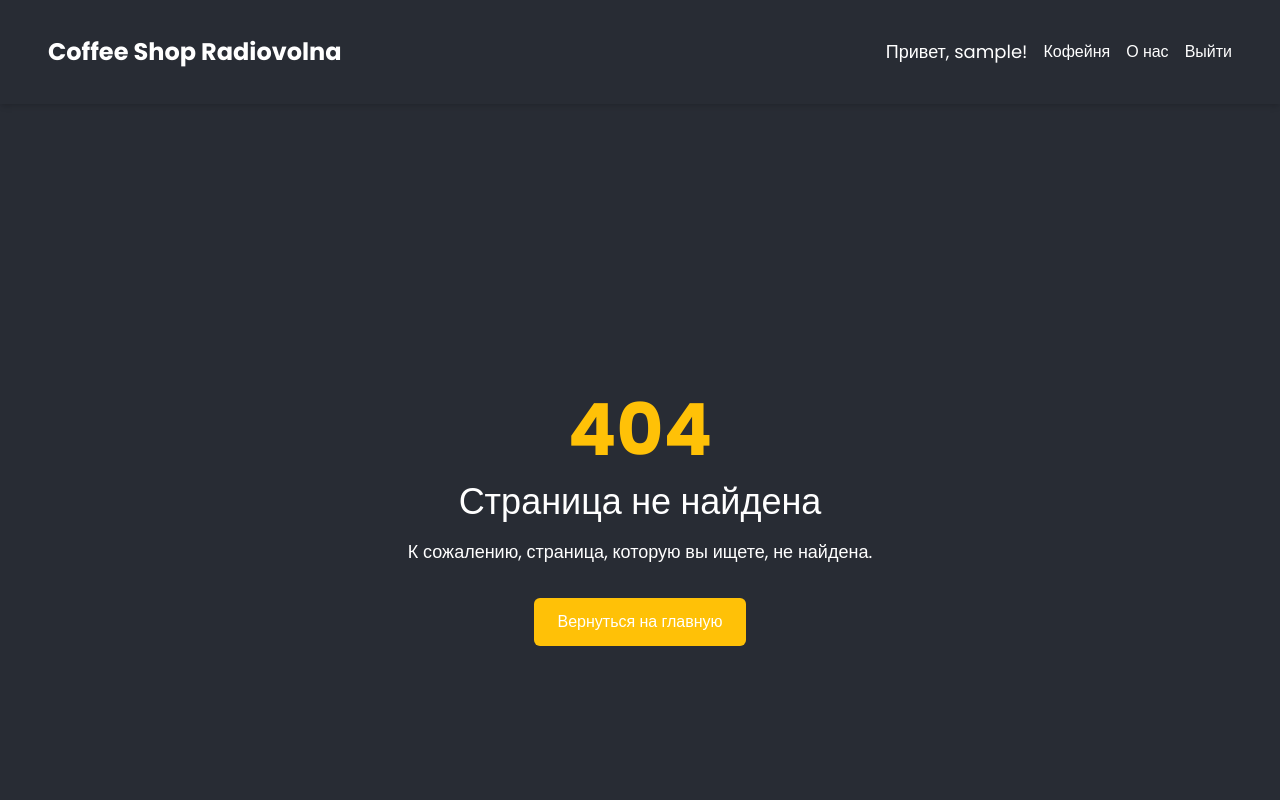
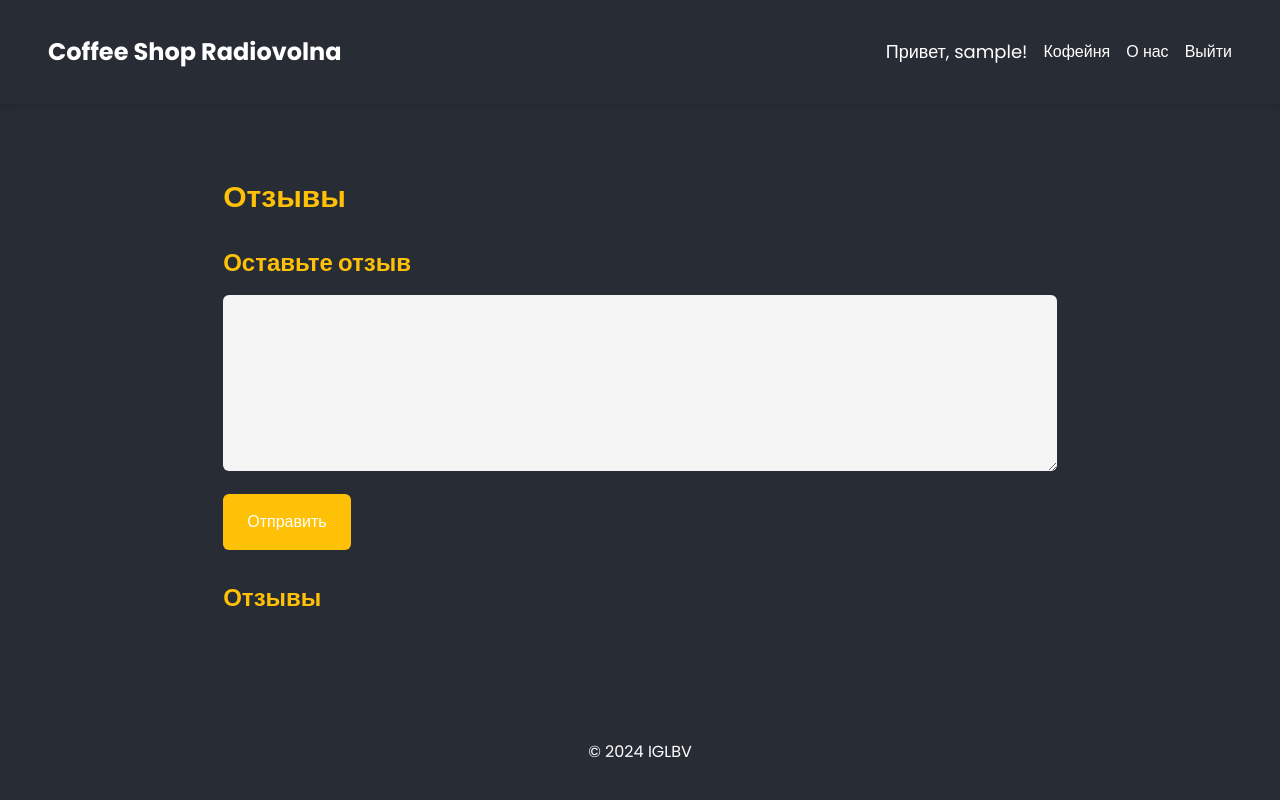
Before and after one commit to iglbv/Coffee-web, a React (Vite) app: page /about-us/feedback in a window 1280 px wide. Before the commit this address had no page. Shown: the top 800 px of the page. Built offline with nearby package versions, Linux system fonts and the light colour scheme; sample sign-in values are in the browser's storage.

Commit message:
create contacts and feedback pages

```diff
--- a/src/App.tsx
+++ b/src/App.tsx
@@ -1,17 +1,20 @@
 import React, { useState } from 'react';
-import { BrowserRouter, Routes, Route, Navigate } from 'react-router-dom';
+import { BrowserRouter, Routes, Route, Navigate, Link } from 'react-router-dom';
 import GreetingForm from './components/GreetingForm';
 import CoffeeShop from './components/CoffeeShop';
 import AboutUs from './components/AboutUs';
 import Header from './components/Header';
 import Footer from './components/Footer';
 import NotFound from './components/NotFound';
+import Contacts from './components/Contacts';
+import Feedback from './components/Feedback';
 
 const App: React.FC = () => {
   const [name, setName] = useState('');
 
   const handleSubmit = (values: { name: string }) => {
     setName(values.name);
+    localStorage.setItem('userName', values.name);
   };
 
   return (
@@ -21,31 +24,46 @@ const App: React.FC = () => {
         <main className="flex-grow p-4">
           <Routes>
             <Route
-              path="/" element={localStorage.getItem('userName') ? (
+              path="/"
+              element={localStorage.getItem('userName') ? (
                 <Navigate to="/coffee-shop" replace />
               ) : (
                 <GreetingForm handleSubmit={handleSubmit} />
-              )
-              }
+              )}
             />
             <Route
-              path="/coffee-shop" element={localStorage.getItem('userName') ? (
+              path="/coffee-shop"
+              element={localStorage.getItem('userName') ? (
                 <CoffeeShop />
               ) : (
                 <Navigate to="/" replace />
-              )
-              }
+              )}
             />
             <Route
-              path="/about-us" element={localStorage.getItem('userName') ? (
+              path="/about-us"
+              element={localStorage.getItem('userName') ? (
                 <AboutUs />
               ) : (
                 <Navigate to="/" replace />
-              )
-              }
+              )}
             />
             <Route
-              path="*" element={<NotFound />} /> { }
+              path="/about-us/contacts"
+              element={localStorage.getItem('userName') ? (
+                <Contacts />
+              ) : (
+                <Navigate to="/" replace />
+              )}
+            />
+            <Route
+              path="/about-us/feedback"
+              element={localStorage.getItem('userName') ? (
+                <Feedback />
+              ) : (
+                <Navigate to="/" replace />
+              )}
+            />
+            <Route path="*" element={<NotFound />} />
           </Routes>
         </main>
         <Footer />
--- a/src/components/AboutUs.tsx
+++ b/src/components/AboutUs.tsx
@@ -3,6 +3,7 @@ import "slick-carousel/slick/slick.css";
 import "slick-carousel/slick/slick-theme.css";
 import Slider from "react-slick";
 import default_profile_picture from '../assets/img/default_profile_picture.jpg';
+import { Link } from "react-router-dom";
 
 const AboutUs: React.FC = () => {
     const teamMembers = [
@@ -71,7 +72,7 @@ const AboutUs: React.FC = () => {
         slidesToScroll: 1,
         arrows: false,
         autoplay: true,
-        autoplaySpeed: 5000,
+        autoplaySpeed: 7000,
         centerMode: true,
         centerPadding: '50px',
     };
@@ -83,11 +84,21 @@ const AboutUs: React.FC = () => {
                     <div key={index} className="about-us-section text-center">
                         <h2 className="text-3xl font-bold mb-4 text-accent">{section.title}</h2>
                         {section.content}
+                        {section.title === "О нас" && (
+                            <div className="mt-8 flex justify-center gap-6">
+                                <Link to="/about-us/contacts" className="bg-accent hover:bg-text transition duration-300 ease-in-out px-6 py-4 text-light-text rounded-md">
+                                    Контакты
+                                </Link>
+                                <Link to="/about-us/feedback" className="bg-accent hover:bg-text transition duration-300 ease-in-out px-6 py-4 text-light-text rounded-md">
+                                    Отзывы
+                                </Link>
+                            </div>
+                        )}
                     </div>
                 ))}
             </Slider>
         </div>
     );
-}
+};
 
 export default AboutUs;
--- a/src/components/CoffeeShop.tsx
+++ b/src/components/CoffeeShop.tsx
@@ -212,7 +212,7 @@ const CoffeeShop = () => {
                                                         item.coffee.name
                                                     )
                                                 }
-                                                className="bg-red-500 text-white font-bold py-1 px-2 rounded-md ml-2"
+                                                className="bg-red text-white font-bold py-1 px-2 rounded-md ml-2"
                                             >
                                                 Удалить
                                             </button>
@@ -229,7 +229,7 @@ const CoffeeShop = () => {
                             </p>
                             <button
                                 onClick={handleCheckout}
-                                className="bg-green-500 text-white font-bold py-2 px-4 rounded-md"
+                                className="bg-green text-white font-bold py-2 px-4 rounded-md ml-4"
                             >
                                 Оформить заказ
                             </button>
--- /dev/null
+++ b/src/components/Contacts.tsx
@@ -0,0 +1,41 @@
+import React from 'react';
+
+const Contacts: React.FC = () => {
+    return (
+        <div className="bg-primary text-light-text p-8 min-h-screen flex flex-col items-center justify-center">
+            <h2 className="text-5xl font-bold mb-8 text-accent">Контакты</h2>
+
+            <div className="w-full max-w-lg">
+                <div className="flex gap-6 mb-8">
+                    <a
+                        href="https://t.me/ilyaglbv"
+                        className="bg-accent hover:bg-text transition duration-300 ease-in-out px-8 py-4 text-light-text rounded-md text-lg"
+                    >
+                        Телеграм
+                    </a>
+                    <a
+                        href="https://vk.com/iglbv"
+                        className="bg-accent hover:bg-text transition duration-300 ease-in-out px-8 py-4 text-light-text rounded-md text-lg"
+                    >
+                        Вконтакте
+                    </a>
+                </div>
+
+                <div className="mb-8">
+                    <h3 className="text-3xl font-bold mb-4 text-accent">Адрес</h3>
+                    <p className="text-light-text text-lg">РТФ, Мира 32</p>
+                </div>
+
+                <div>
+                    <h3 className="text-3xl font-bold mb-4 text-accent">Часы работы</h3>
+                    <ul className="list-disc pl-4 text-light-text text-lg">
+                        <li>Понедельник - Пятница: 10:00 - 20:00</li>
+                        <li>Суббота: 10:00 - 16:00</li>
+                    </ul>
+                </div>
+            </div>
+        </div>
+    );
+};
+
+export default Contacts;
--- /dev/null
+++ b/src/components/Feedback.tsx
@@ -0,0 +1,81 @@
+import React, { FormEvent, useState } from 'react';
+import default_profile_picture from '../assets/img/default_profile_picture.jpg';
+
+const Feedback: React.FC = () => {
+    const [feedback, setFeedback] = useState('');
+    const [reviews, setReviews] = useState<any[]>([]);
+
+    const handleSubmit = (e: FormEvent<HTMLFormElement>) => {
+        e.preventDefault();
+
+        const username = localStorage.getItem('userName');
+
+        if (username && feedback.trim() !== '') {
+            setReviews([
+                ...reviews,
+                {
+                    username: username,
+                    text: feedback,
+                },
+            ]);
+            setFeedback('');
+        } else {
+            alert("Вы ничего не написали!");
+        }
+    };
+
+    const handleDeleteReview = (index: number) => {
+        setReviews(reviews.filter((_, i) => i !== index));
+    };
+
+    return (
+        <div className="about-us-container bg-primary text-light-text p-8 pb-20">
+            <h2 className="text-3xl font-bold mb-4 text-accent">Отзывы</h2>
+
+            <div className="mt-8">
+                <h3 className="text-2xl font-bold mb-4 text-accent">Оставьте отзыв</h3>
+                <form onSubmit={handleSubmit}>
+                    <textarea
+                        value={feedback}
+                        onChange={(e) => setFeedback(e.target.value)}
+                        className="w-full rounded-md p-4 text-text bg-secondary"
+                        rows={6}
+                    />
+
+                    <button
+                        type="submit"
+                        className="bg-accent hover:bg-green px-6 py-4 text-light-text rounded-md mt-4"
+                    >
+                        Отправить
+                    </button>
+                </form>
+            </div>
+
+            <div className="mt-8">
+                <h3 className="text-2xl font-bold mb-4 text-accent">Отзывы</h3>
+                <ul className="list-disc pl-4 text-light-text text-lg max-h-64 overflow-y-auto">
+                    {reviews.map((review, index) => (
+                        <li key={index} className="flex items-center gap-4 mb-4">
+                            <img
+                                src={default_profile_picture}
+                                alt="Profile Picture"
+                                className="w-10 h-10 rounded-full"
+                            />
+                            <div>
+                                <strong>{review.username}:</strong> {review.text}
+                                <button
+                                    className="ml-4 text-light-text hover:bg-red px-2 py-1 rounded"
+                                    onClick={() => handleDeleteReview(index)}
+                                >
+                                    Удалить
+                                </button>
+                            </div>
+                        </li>
+                    ))}
+                </ul>
+            </div>
+        </div>
+    );
+};
+
+export default Feedback;
--- a/src/components/GreetingForm.tsx
+++ b/src/components/GreetingForm.tsx
@@ -47,7 +47,7 @@ const GreetingForm: React.FC<Props> = ({ handleSubmit }) => {
                             <ErrorMessage
                                 name="name"
                                 component="div"
-                                className="text-red-500 text-sm mt-1"
+                                className="text-red text-sm mt-1"
                             />
                         </div>
                         <button
--- a/tailwind.config.js
+++ b/tailwind.config.js
@@ -1,5 +1,3 @@
-// tailwind.config.js
-
 /** @type {import('tailwindcss').Config} */
 module.exports = {
   content: ['./index.html', './src/**/*.{js,ts,jsx,tsx}'],
```
